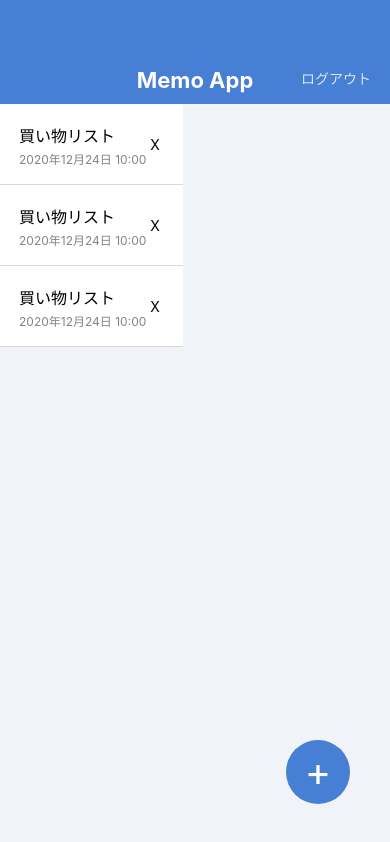
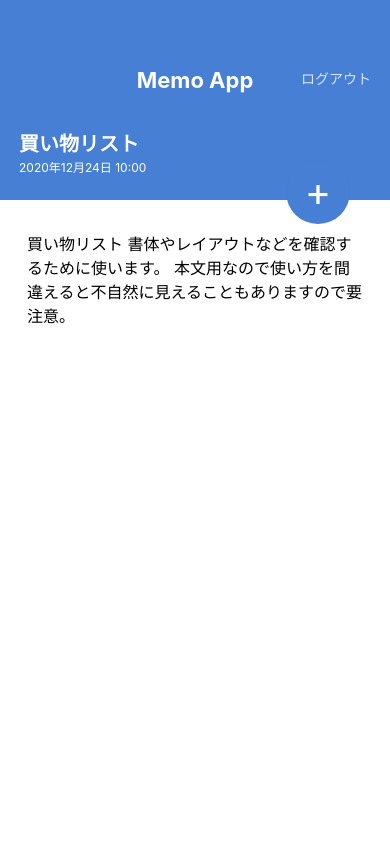
Before and after one commit to sola2riku0217/MemoApp, a React Native app: screen / in a window 390 px wide. Built offline with nearby package versions, Linux system fonts and the light colour scheme.

Commit message:
create memo detail screen

```diff
--- a/App.jsx
+++ b/App.jsx
@@ -1,25 +1,10 @@
 import React from 'react';
-import { StyleSheet, View } from 'react-native';
 
-import Appbar from './src/components/appbar';
-import MemoList from './src/components/memoList';
-import CircleButton from './src/components/CircleButton';
+import MemoListScreen from './src/screens/MemoListScreen';
+import MemoDetailScreen from './src/screens/MemoDetailScreen';
 
 export default function App() {
   return (
-    <View style={styles.container}>
-      <Appbar />
-      <MemoList />
-      <CircleButton>+</CircleButton>
-    </View>
+    <MemoDetailScreen />
   );
 }
-
-const styles = StyleSheet.create({
-  container: {
-    flex: 1,
-    backgroundColor: '#F0F4F8',
-    alignItems: 'flex-start',
-    justifyContent: 'flex-start',
-  },
-});
--- a/package.json
+++ b/package.json
@@ -8,6 +8,7 @@
     "eject": "expo eject"
   },
   "dependencies": {
+    "@expo/vector-icons": "^10.2.1",
     "expo": "~43.0.0",
     "expo-status-bar": "~1.1.0",
     "prop-types": "^15.7.2",
--- a/src/components/CircleButton.jsx
+++ b/src/components/CircleButton.jsx
@@ -1,20 +1,26 @@
 import React from 'react';
 import { View, Text, StyleSheet } from 'react-native';
-
-import { string } from 'prop-types';
+import { string, shape } from 'prop-types';
+import { Feather } from '@expo/vector-icons';
 
 export default function CircleButton(props) {
-  const { children } = props;
+  const { children, style } = props;
   return (
-    <View style={styles.circleButton}>
-      {/* circlebutton */}
+    <View style={[styles.circleButton, style]}>
       <Text style={styles.circleButtonLabel}>{children}</Text>
+      {/* <Feather name={name} size={32} color="white" /> */}
     </View>
   );
 }
 
 CircleButton.propTypes = {
   children: string.isRequired,
+  style: shape(),
+  // name: string.isRequired,
+};
+
+CircleButton.defaultProps = {
+  style: null,
 };
 
 const styles = StyleSheet.create({
--- /dev/null
+++ b/src/screens/MemoDetailScreen.jsx
@@ -0,0 +1,59 @@
+import React from 'react';
+import { View, ScrollView, Text, StyleSheet } from 'react-native';
+
+import Appbar from '../components/appbar';
+import CircleButton from '../components/CircleButton';
+
+export default function MemoDetailScreen() {
+  return (
+    <View style={styles.container}>
+      <Appbar />
+      <View style={styles.memoHeader}>
+        <Text style={styles.memoTitle}>買い物リスト</Text>
+        <Text style={styles.memoDate}>2020年12月24日 10:00</Text>
+      </View>
+      <ScrollView style={styles.memoBody}>
+        <Text style={styles.memoText}>
+          買い物リスト
+          書体やレイアウトなどを確認するために使います。
+          本文用なので使い方を間違えると不自然に見えることもありますので要注意。
+        </Text>
+      </ScrollView>
+      <CircleButton style={{ top: 160, bottom: 'auto' }}>+</CircleButton>
+
+    </View>
+  );
+}
+
+const styles = StyleSheet.create({
+  container: {
+    flex: 1,
+    backgroundColor: '#ffffff',
+  },
+  memoHeader: {
+    backgroundColor: '#467FD3',
+    height: 96,
+    justifyContent: 'center',
+    paddingVertical: 24,
+    paddingHorizontal: 19,
+  },
+  memoTitle: {
+    color: '#FFFFFF',
+    fontSize: 20,
+    lineHeight: 32,
+    fontWeight: 'bold',
+  },
+  memoDate: {
+    color: '#FFFFFF',
+    fontSize: 12,
+    lineHeight: 16,
+  },
+  memoBody: {
+    paddingVertical: 32,
+    paddingHorizontal: 27,
+  },
+  memoText: {
+    fontSize: 16,
+    lineHeight: 24,
+  },
+});
--- /dev/null
+++ b/src/screens/MemoListScreen.jsx
@@ -0,0 +1,23 @@
+import React from 'react';
+import { View, StyleSheet } from 'react-native';
+
+import Appbar from '../components/appbar';
+import MemoList from '../components/memoList';
+import CircleButton from '../components/CircleButton';
+
+export default function MemoListScreen() {
+  return (
+    <View style={styles.container}>
+      <Appbar />
+      <MemoList />
+      <CircleButton>+</CircleButton>
+    </View>
+  );
+}
+
+const styles = StyleSheet.create({
+  container: {
+    flex: 1,
+    backgroundColor: '#F0F4F8',
+  },
+});
```
Also changed, not shown: 1 other file (tests, documents, lock files or other folders).
